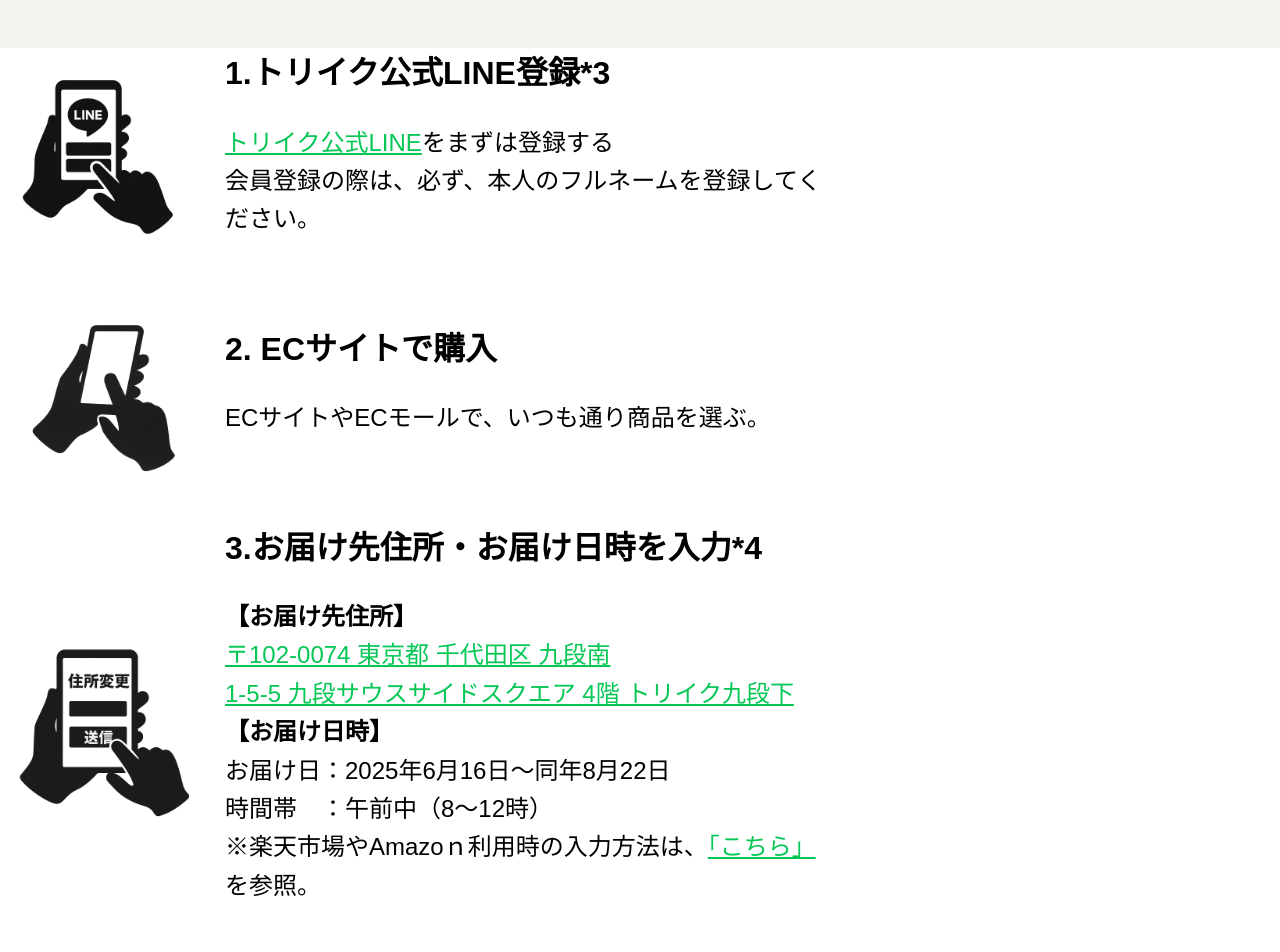
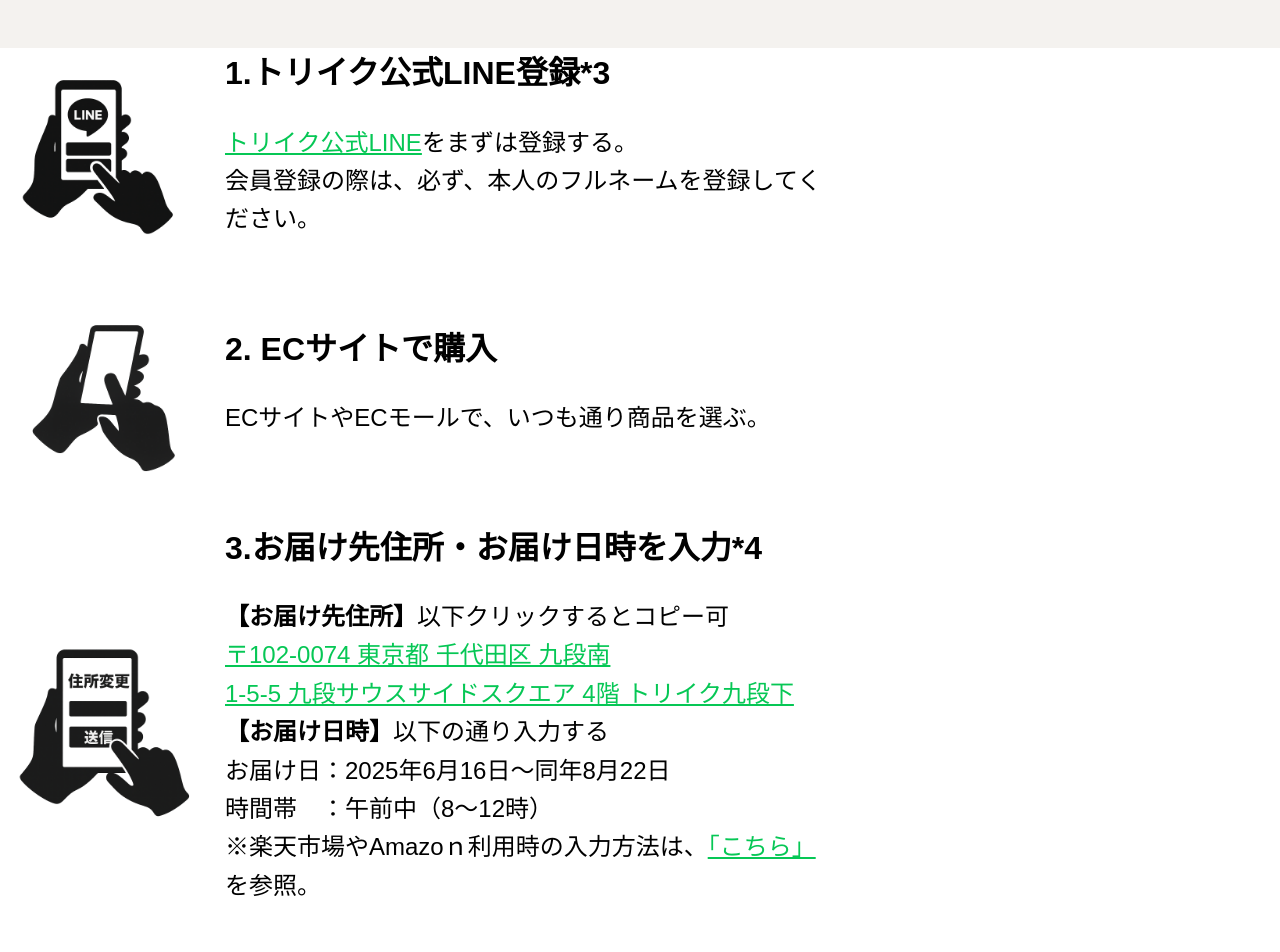
Before and after one commit to everywill-design/everywill-design.github.io, a plain HTML site: page index.html in a window 1280 px wide. Shown: the part 1740-2692 px from the top of the page. Drawn offline with Linux system fonts and the light colour scheme.

Commit message:
Update index.html

```diff
--- a/index.html
+++ b/index.html
@@ -371,7 +371,7 @@
 <img alt="Step 1" src="利用手順3-2.png"/>
 <div class="step-text">
 <h3> <strong>1.トリイク公式LINE登録*3</strong></h3>
-<p><a href="https://lin.ee/XnKe93q" target="_blank" style="color: #06c755; text-decoration: underline;">トリイク公式LINE</a>をまずは登録する<br/<p class="notice-text">会員登録の際は、必ず、本人のフルネームを登録してください。</p>
+<p><a href="https://lin.ee/XnKe93q" target="_blank" style="color: #06c755; text-decoration: underline;">トリイク公式LINE</a>をまずは登録する。<br/<p class="notice-text">会員登録の際は、必ず、本人のフルネームを登録してください。</p>
 </div>
 </div>
 <div class="step">
@@ -386,9 +386,9 @@
 <div class="step-text">
 <h3>3.お届け先住所・お届け日時を入力*4</h3>
 <p>
-<strong>【お届け先住所】</strong><br/>
+<strong>【お届け先住所】</strong>以下クリックするとコピー可<br/>
 <span onclick="copyAddress()" style="cursor: pointer; color: #06c755; text-decoration: underline;">〒102-0074 東京都 千代田区 九段南<br/>1-5-5 九段サウスサイドスクエア 4階 トリイク九段下</span><br/>
-<strong>【お届け日時】</strong><br/>
+<strong>【お届け日時】</strong>以下の通り入力する<br/>
 お届け日：2025年6月16日～同年8月22日<br/>
 時間帯　：午前中（8～12時）<br/>
 ※楽天市場やAmazoｎ利用時の入力方法は、<a href="https://sites.google.com/view/address-input/%E3%83%9B%E3%83%BC%E3%83%A0" target="_blank" style="color: #06c755; text-decoration: underline;">「こちら」</a>を参照。<br/>
```
